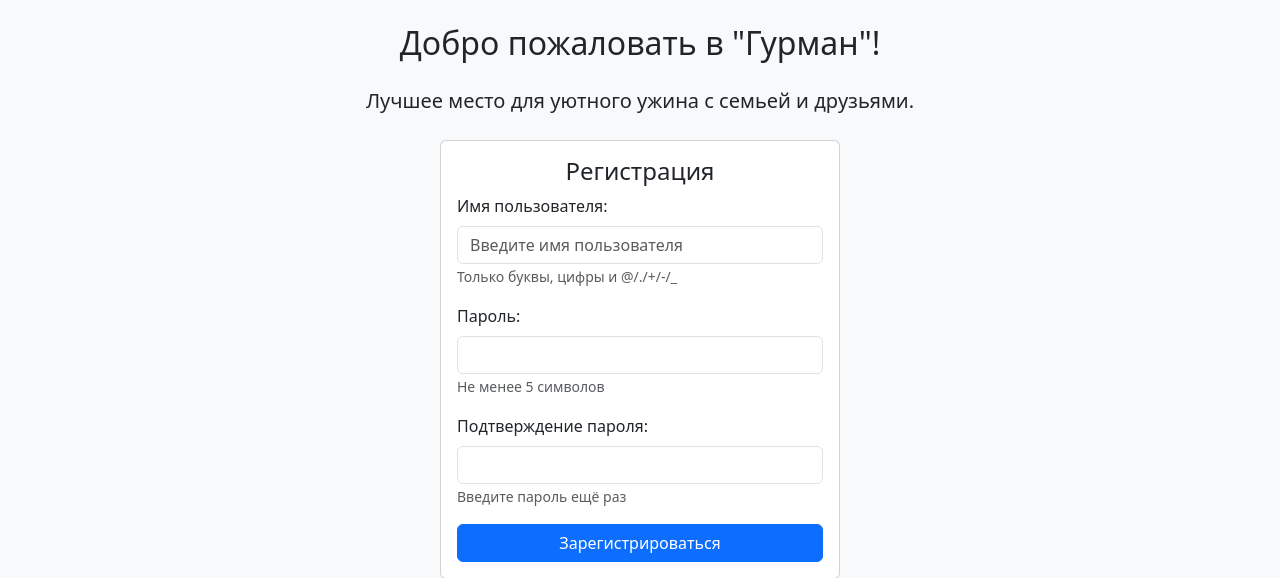
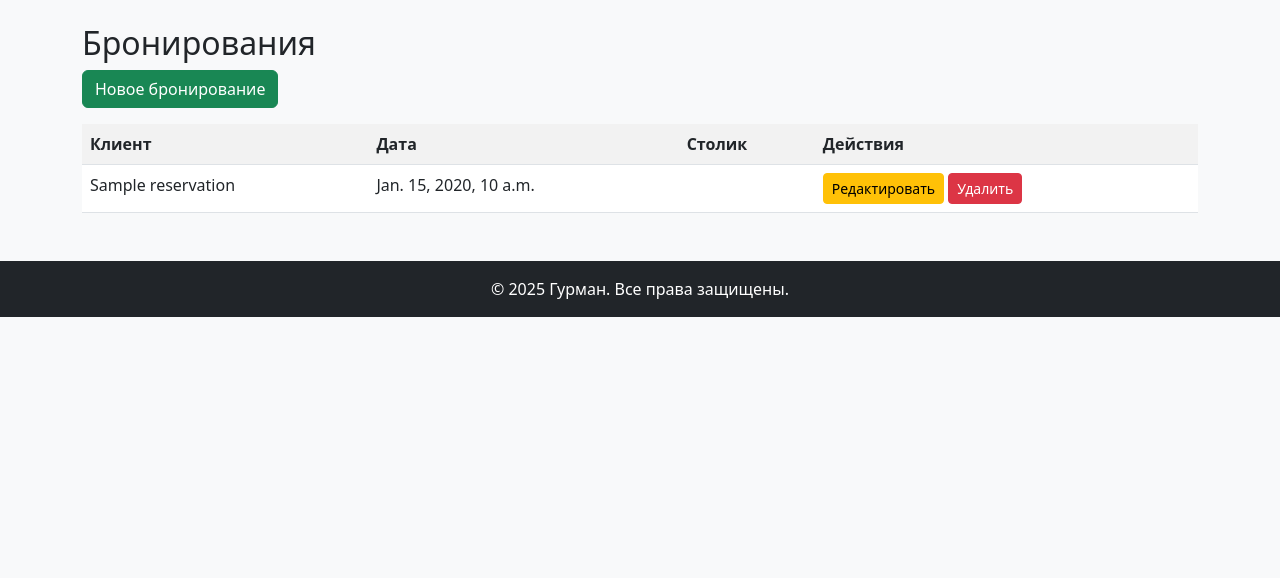
Before and after one commit to userbaievv/project, a Django app: page / in a window 1280 px wide. Shown: the part 56-634 px from the top of the page. Run offline with Django 4.2, Linux system fonts and the light colour scheme; data comes from the database, SQL or seed files in the repository; both versions use the stored data as it was after the commit; tables that the repository leaves empty hold one stand-in row (values such as "Sample post").

Commit message:
CRUD_project

```diff
--- a/booking/forms.py
+++ b/booking/forms.py
@@ -1,7 +1,7 @@
 from django.contrib.auth.forms import UserCreationForm
 from django import forms
 from .models import RegisteredUser
-
+from .models import Reservation
 class CustomUserCreationForm(UserCreationForm):
     def __init__(self, *args, **kwargs):
         super().__init__(*args, **kwargs)
@@ -23,3 +23,13 @@
         widgets = {
             'password': forms.PasswordInput()
         }
+
+
+
+class ReservationForm(forms.ModelForm):
+    class Meta:
+        model = Reservation
+        fields = ['customer_name', 'date', 'table']
+        widgets = {
+            'date': forms.DateTimeInput(attrs={'type': 'datetime-local'}),
+        }
--- a/booking/models.py
+++ b/booking/models.py
@@ -16,13 +16,6 @@
     def __str__(self):
         return f"Table {self.number} ({self.seats} seats)"
 
-class Reservation(models.Model):
-    table = models.ForeignKey(Table, on_delete=models.CASCADE)
-    customer_name = models.CharField(max_length=100)
-    date = models.DateTimeField()
-
-    def __str__(self):
-        return f"{self.customer_name} - {self.date}"
 
 class CustomUser(models.Model):
     username = models.CharField(max_length=150, unique=True)
@@ -38,3 +31,11 @@
 
     def __str__(self):
         return self.username
+
+class Reservation(models.Model):
+    table = models.ForeignKey(Table, on_delete=models.CASCADE)
+    customer_name = models.CharField(max_length=100)
+    date = models.DateTimeField()
+    user = models.ForeignKey(RegisteredUser, on_delete=models.CASCADE, default=1)
+    def __str__(self):
+        return f"{self.customer_name} - {self.date}"
--- a/booking/templates/base.html
+++ b/booking/templates/base.html
@@ -27,7 +27,7 @@
             <ul class="navbar-nav ms-auto">
                 <li class="nav-item"><a class="nav-link" href="{% url 'home' %}">Главная</a></li>
                 {% if user.is_authenticated %}
-                <li class="nav-item"><a class="nav-link" href="{% url 'booking' %}">Бронирование</a></li>
+                <li class="nav-item"><a class="nav-link" href="{% url 'reservation_list' %}">Бронирование</a></li>
                 <li class="nav-item"><a class="nav-link" href="{% url 'logout' %}">Выход</a></li>
                 {% else %}
                 <li class="nav-item"><a class="nav-link" href="{% url 'login' %}">Вход</a></li>
--- /dev/null
+++ b/booking/templates/reservation_list.html
@@ -0,0 +1,22 @@
+{% extends 'base.html' %}
+{% block content %}
+<h2>Бронирования</h2>
+<a href="{% url 'reservation_create' %}" class="btn btn-success mb-3">Новое бронирование</a>
+
+<table class="table table-striped">
+    <tr>
+        <th>Клиент</th><th>Дата</th><th>Столик</th><th>Действия</th>
+    </tr>
+    {% for r in reservations %}
+    <tr>
+        <td>{{ r.customer_name }}</td>
+        <td>{{ r.date }}</td>
+        <td>{{ r.table }}</td>
+        <td>
+            <a href="{% url 'reservation_update' r.pk %}" class="btn btn-sm btn-warning">Редактировать</a>
+            <a href="{% url 'reservation_delete' r.pk %}" class="btn btn-sm btn-danger">Удалить</a>
+        </td>
+    </tr>
+    {% endfor %}
+</table>
+{% endblock %}
--- a/booking/urls.py
+++ b/booking/urls.py
@@ -3,7 +3,6 @@
 from . import views
 
 urlpatterns = [
-    path('admin/', admin.site.urls),
     path('', views.home, name='home'),
     path('booking/', views.booking, name='booking'),
     path('book/<int:table_id>/', views.book_table, name='book_table'),
@@ -13,3 +12,17 @@
     path('register/', views.register_view, name='register'),
 
 ]
+from django.contrib.auth import views as auth_views
+from .views import (
+    reservation_create, reservation_list,
+    reservation_update, reservation_delete,
+)
+
+urlpatterns = [
+    path('', reservation_list, name='home'),
+    path('reservations/', reservation_list, name='reservation_list'),
+    path('reservations/new/', reservation_create, name='reservation_create'),
+    path('reservations/<int:pk>/edit/', reservation_update, name='reservation_update'),
+    path('reservations/<int:pk>/delete/', reservation_delete, name='reservation_delete'),
+    path('logout/', auth_views.LogoutView.as_view(), name='logout'),
+]
--- a/booking/views.py
+++ b/booking/views.py
@@ -62,3 +62,42 @@
     else:
         form = RegistrationForm()
     return render(request, 'register.html', {'form': form})
+
+
+
+from django.shortcuts import render, redirect, get_object_or_404
+from .models import Reservation
+from .forms import ReservationForm
+
+# Create
+def reservation_create(request):
+    if request.method == 'POST':
+        form = ReservationForm(request.POST)
+        if form.is_valid():
+            form.save()
+            return redirect('reservation_list')
+    else:
+        form = ReservationForm()
+    return render(request, 'reservation_form.html', {'form': form})
+
+# Read (список)
+def reservation_list(request):
+    reservations = Reservation.objects.all()
+    return render(request, 'reservation_list.html', {'reservations': reservations})
+
+# Update
+def reservation_update(request, pk):
+    reservation = get_object_or_404(Reservation, pk=pk)
+    form = ReservationForm(request.POST or None, instance=reservation)
+    if form.is_valid():
+        form.save()
+        return redirect('reservation_list')
+    return render(request, 'reservation_form.html', {'form': form})
+
+# Delete
+def reservation_delete(request, pk):
+    reservation = get_object_or_404(Reservation, pk=pk)
+    if request.method == 'POST':
+        reservation.delete()
+        return redirect('reservation_list')
+    return render(request, 'reservation_confirm_delete.html', {'reservation': reservation})
```
Also changed, not shown: booking/templates/reservation_confirm_delete.html (added, +10 -0 lines), booking/templates/reservation_form.html (added, +9 -0 lines), booking/migrations/0003_customuser_registereduser_reservation_user.py (added), db.sqlite3.
